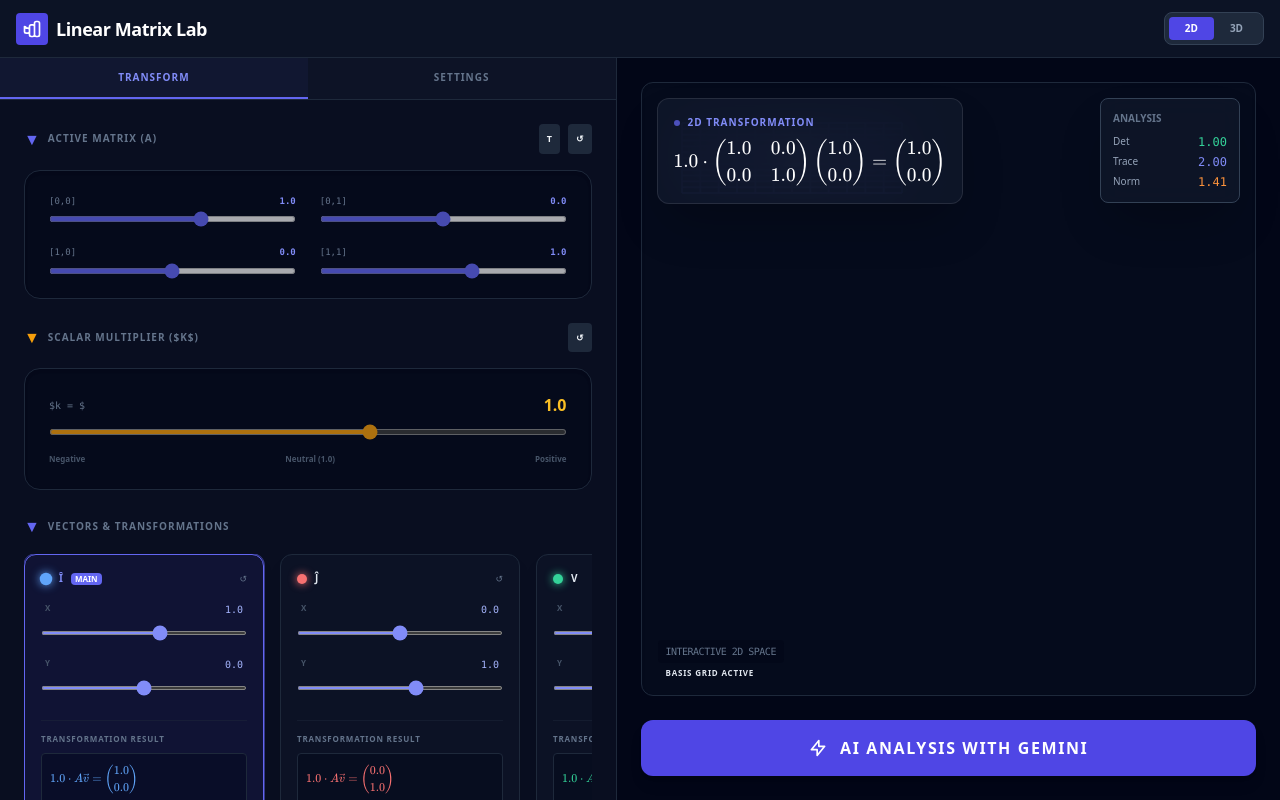
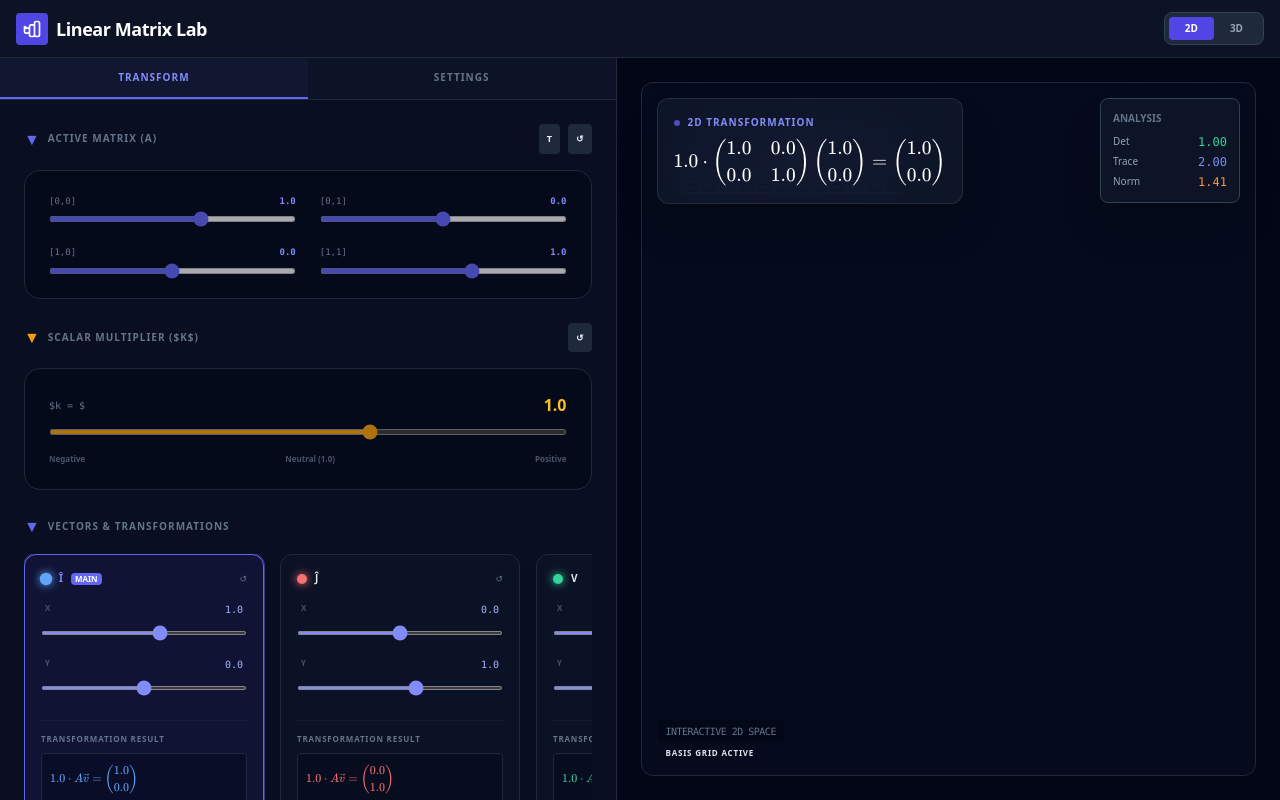
Before and after one commit to captaintwin/Linearalgebravisualizer, a React (Vite) app: page / in a window 1280 px wide. Built offline with nearby package versions, Linux system fonts and the light colour scheme.

Commit message:
refactor: Move GeminiInsight type definition
The `GeminiInsight` interface was moved from the `App.tsx` file to the `types.ts` file. This centralizes type definitions and improves code organization.

```diff
--- a/App.tsx
+++ b/App.tsx
@@ -1,17 +1,14 @@
-
 // App.tsx
 import React, { useState, useMemo, useEffect } from 'react';
 import VectorCanvas from './components/VectorCanvas';
 import VectorCanvas3D from './components/VectorCanvas3D';
 import ControlPanel from './components/ControlPanel';
 import MathFormula from './components/MathFormula';
-import GeminiInsights from './components/GeminiInsights';
-import { getMatrixInsights } from './services/geminiService';
 import {
   INITIAL_MATRIX_2D, INITIAL_VECTORS_2D,
   INITIAL_MATRIX_3D, INITIAL_VECTORS_3D
 } from './constants';
-import { Matrix2x2, Matrix3x3, Vector2D, Vector3D, DimensionMode, GeminiInsight } from './types';
+import { Matrix2x2, Matrix3x3, Vector2D, Vector3D, DimensionMode } from './types';
 
 const App: React.FC = () => {
   const [mode, setMode] = useState<DimensionMode>('2D');
@@ -35,9 +32,6 @@ const App: React.FC = () => {
 
   const [gridThickness, setGridThickness] = useState<number>(2.0); // Doubled default
   const [originalGridThickness, setOriginalGridThickness] = useState<number>(1.0); // Doubled default (from 0.5)
-
-  const [insight, setInsight] = useState<GeminiInsight | null>(null);
-  const [loadingInsights, setLoadingInsights] = useState(false);
 
   useEffect(() => {
     try {
@@ -73,20 +67,6 @@ const App: React.FC = () => {
     navigator.clipboard.writeText(window.location.href).then(() => {
       alert("Link copied to clipboard!");
     });
-  };
-
-  const handleAnalyze = async () => {
-    setLoadingInsights(true);
-    const matrix = mode === '2D' ? matrix2D : matrix3D;
-    const vectors = mode === '2D' ? vectors2D : vectors3D;
-    try {
-      const result = await getMatrixInsights(matrix, vectors);
-      setInsight(result);
-    } catch (err) {
-      console.error("Analysis failed:", err);
-    } finally {
-      setLoadingInsights(false);
-    }
   };
 
   const matrixStats = useMemo(() => {
@@ -187,7 +167,6 @@ const App: React.FC = () => {
               setVectors3D([...INITIAL_VECTORS_3D]);
               setSelectedVectorIdx(0);
               setScalar(1.0);
-              setInsight(null);
               setShowOriginalGrid(true);
               setGridColor('#6366f1');
               setOriginalGridColor('#ffffff');
@@ -250,30 +229,6 @@ const App: React.FC = () => {
               />
             )}
           </div>
-
-          <div className="shrink-0 space-y-4">
-            {!insight && !loadingInsights ? (
-              <button
-                onClick={handleAnalyze}
-                className="w-full py-4 bg-indigo-600 hover:bg-indigo-500 text-white rounded-xl font-black uppercase tracking-widest shadow-lg transition-all flex items-center justify-center gap-3 active:scale-95"
-              >
-                <svg className="w-5 h-5" fill="none" stroke="currentColor" viewBox="0 0 24 24">
-                  <path strokeLinecap="round" strokeLinejoin="round" strokeWidth={2} d="M13 10V3L4 14h7v7l9-11h-7z" />
-                </svg>
-                AI Analysis with Gemini
-              </button>
-            ) : (
-              <GeminiInsights insight={insight} loading={loadingInsights} />
-            )}
-            {insight && !loadingInsights && (
-               <button
-                 onClick={() => setInsight(null)}
-                 className="text-[10px] text-slate-500 hover:text-slate-300 font-bold uppercase tracking-widest w-full text-center py-2 transition-colors"
-               >
-                 Clear Analysis
-               </button>
-            )}
-          </div>
         </div>
       </main>
     </div>
```
Also changed, not shown: types.ts (+10 -6 lines).
